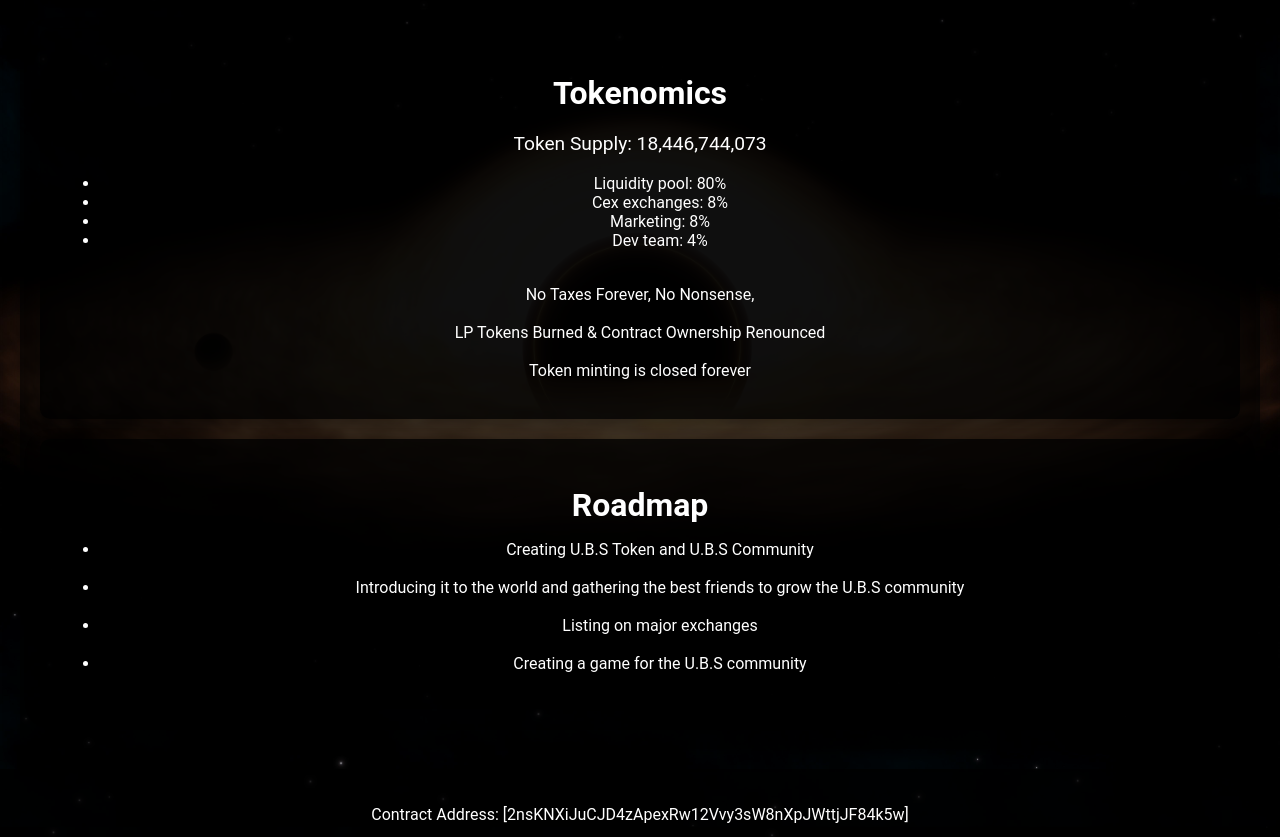
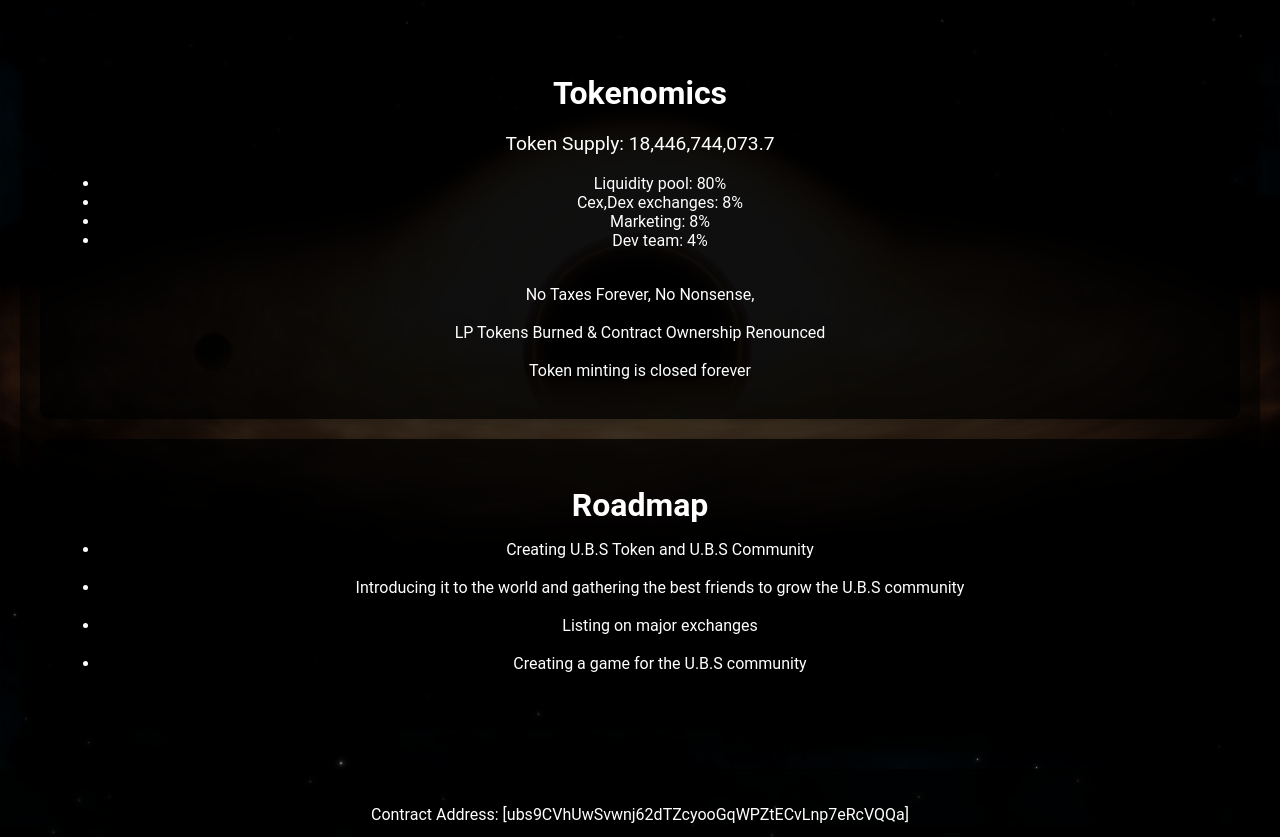
Before and after one commit to Amir495EMWMQM/unisersal.blackhole.security, a plain HTML site: page index.html in a window 1280 px wide. Shown: the part 880-1717 px from the top of the page. Drawn offline with Linux system fonts and the light colour scheme.

Commit message:
Update index.html

```diff
--- a/index.html
+++ b/index.html
@@ -47,10 +47,10 @@
          <section id="tokenomics">
        <h2>Tokenomics</h2>
         <p>
-        Token Supply: 18,446,744,073<br>
+        Token Supply: 18,446,744,073.7<br>
         <ul>
            <li>Liquidity pool: 80%</li>
-           <li>Cex exchanges: 8%</li>
+           <li>Cex,Dex exchanges: 8%</li>
            <li>Marketing: 8%</li>
            <li>Dev team: 4%</li>
         </ul>
@@ -71,7 +71,7 @@
           </section>
       </main>
        <footer class="footer">
-           <p>Contract Address: [2nsKNXiJuCJD4zApexRw12Vvy3sW8nXpJWttjJF84k5w]</p>
+           <p>Contract Address: [ubs9CVhUwSvwnj62dTZcyooGqWPZtECvLnp7eRcVQQa]</p>
        <div class="social-icons">
           <a href="https://x.com/ubs_blackhole?s=11" id="twitter"><img src="./Popular-Logo-Twitter-clipart-PNG (1).png" alt="Twitter"></a>
           <!-- <a href="#" id="youtube"><img src="./432560.webp" alt="YouTube"></a> -->
```
